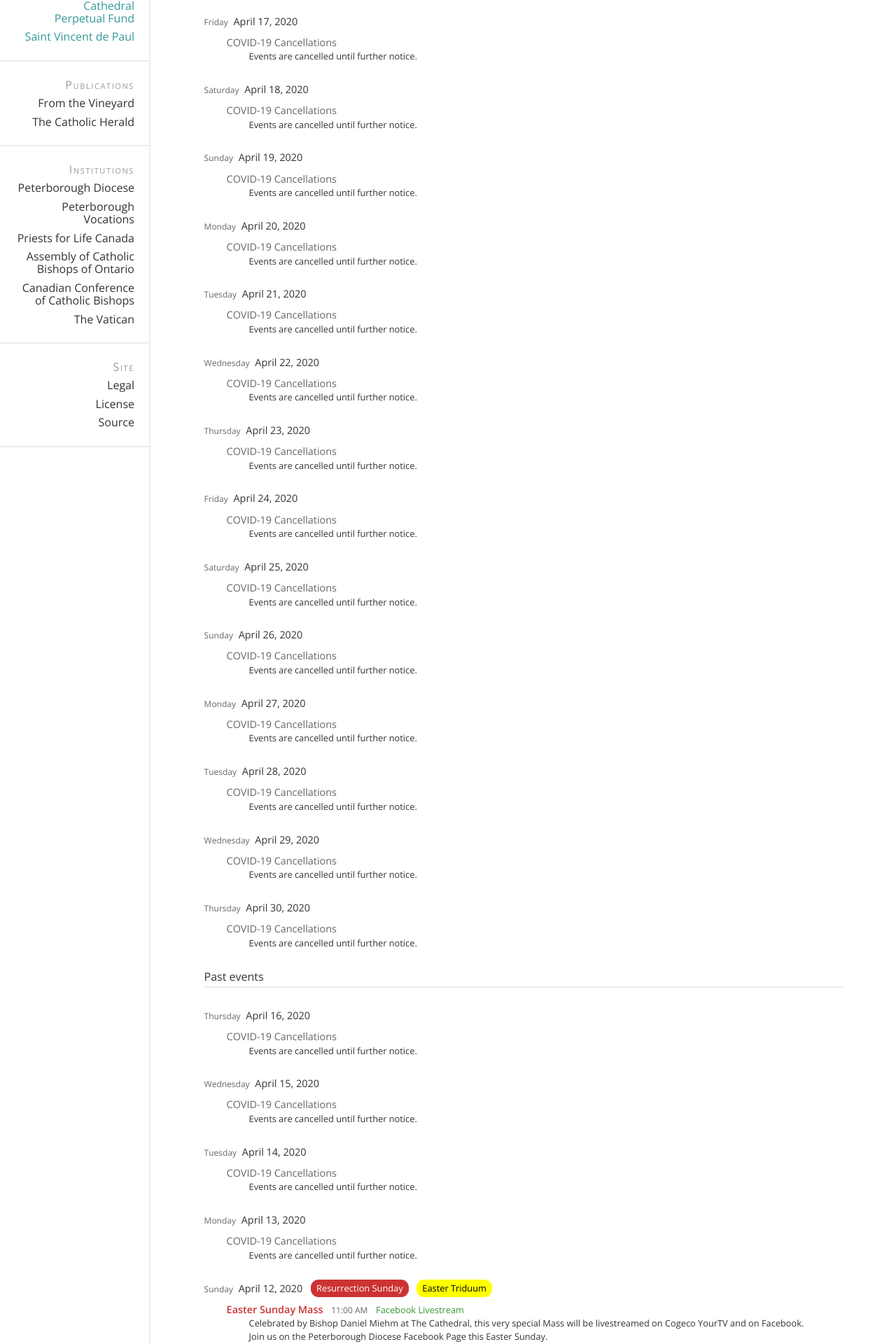
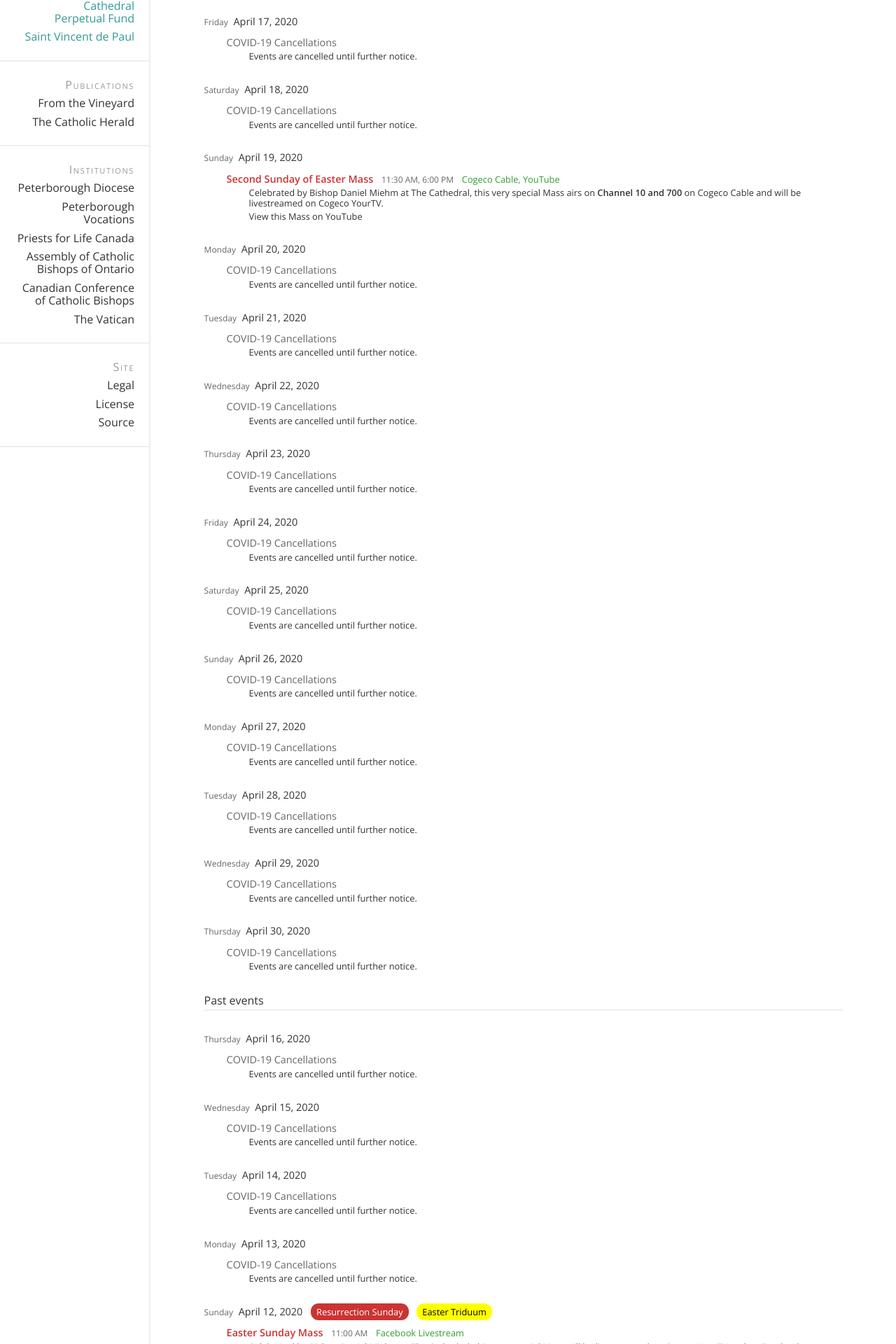
Before and after one commit to stpeterinchains/stpeterinchains.github.io, a Jekyll site: the page built from schedule.html, in a window 1280 px wide. Shown: the part 424-2344 px from the top of the page at 70% size. Built offline with Jekyll 4.4.1, drawn with Linux system fonts in a browser that asks for light colours; nearby versions of some CDN libraries.

Commit message:
New bulletin: 2020/04/19; added upcoming mass to schedule data, minor edits to home page text, modified social media maps logo and caption text to reflect lockdown

```diff
--- a/_data/bulletins.yml
+++ b/_data/bulletins.yml
@@ -15,6 +15,10 @@ issues:
       -
         month: April
         bulletins:
+          -
+            date: 19
+            title: Divine Mercy Sunday
+            link: https://drive.google.com/file/d/1w5qtB6oS9Byxhm1ejTLD5h47q6UXnX8t/view
           -
             date: 5
             title: Palm Sunday
--- a/_data/schedule.yml
+++ b/_data/schedule.yml
@@ -440,6 +440,20 @@ calendar:
     recurring: *saturday
   - date: 2020-04-19
     recurring: *sunday
+    exclusions: [ covid19 ]
+    specials:
+      - color: "#c33"
+        title: Second Sunday of Easter Mass
+        descriptive: |
+          Celebrated by Bishop&nbsp;Daniel&nbsp;Miehm at The&nbsp;Cathedral,
+          this very special Mass airs on
+          **Channel&nbsp;10&nbsp;and&nbsp;700** on Cogeco&nbsp;Cable and will
+          be livestreamed on Cogeco&nbsp;YourTV.
+
+          [View this Mass on YouTube](https://youtu.be/ifEstXYvWKw)
+        location: Cogeco Cable, YouTube
+        time: 11:30 AM, 6:00 PM
+        ordinal: "1130"
   - date: 2020-04-20
     recurring: *monday
   - date: 2020-04-21
--- a/styles/pages.scss
+++ b/styles/pages.scss
@@ -39,6 +39,9 @@
   font-weight: 400; font-size: 0.9rem;
   color: #333;
 }
+
+#social-logos > a:last-child > img { filter: opacity(50%) blur(3px); }
+#social-message > s { color: #ccc; }
 
 @media screen and (min-width: 35.5rem) {
   #social-logos > a > img { width: 45px; height: 45px; }
```
Also changed, not shown: _data/index.yml (+4 -4 lines).
